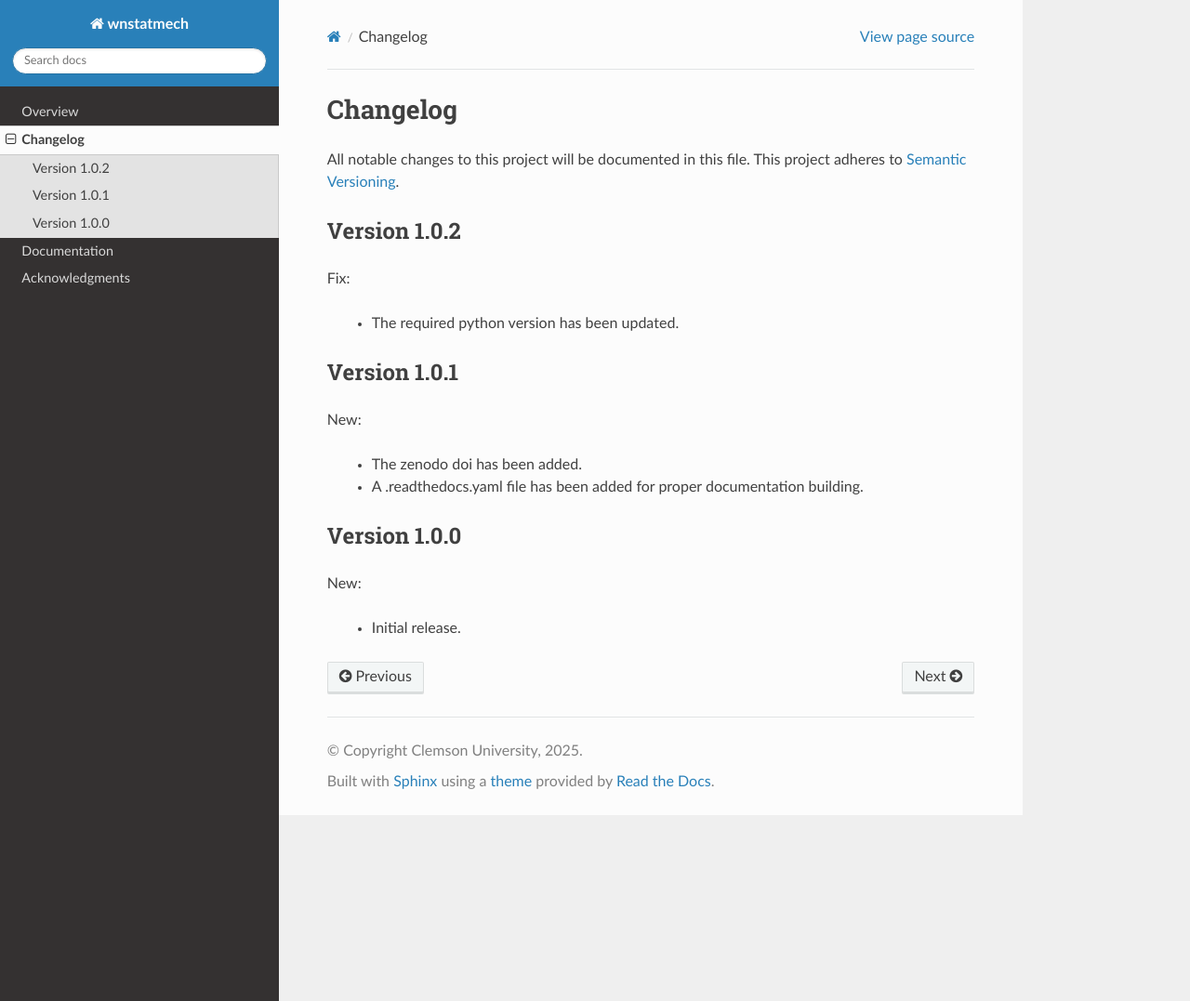
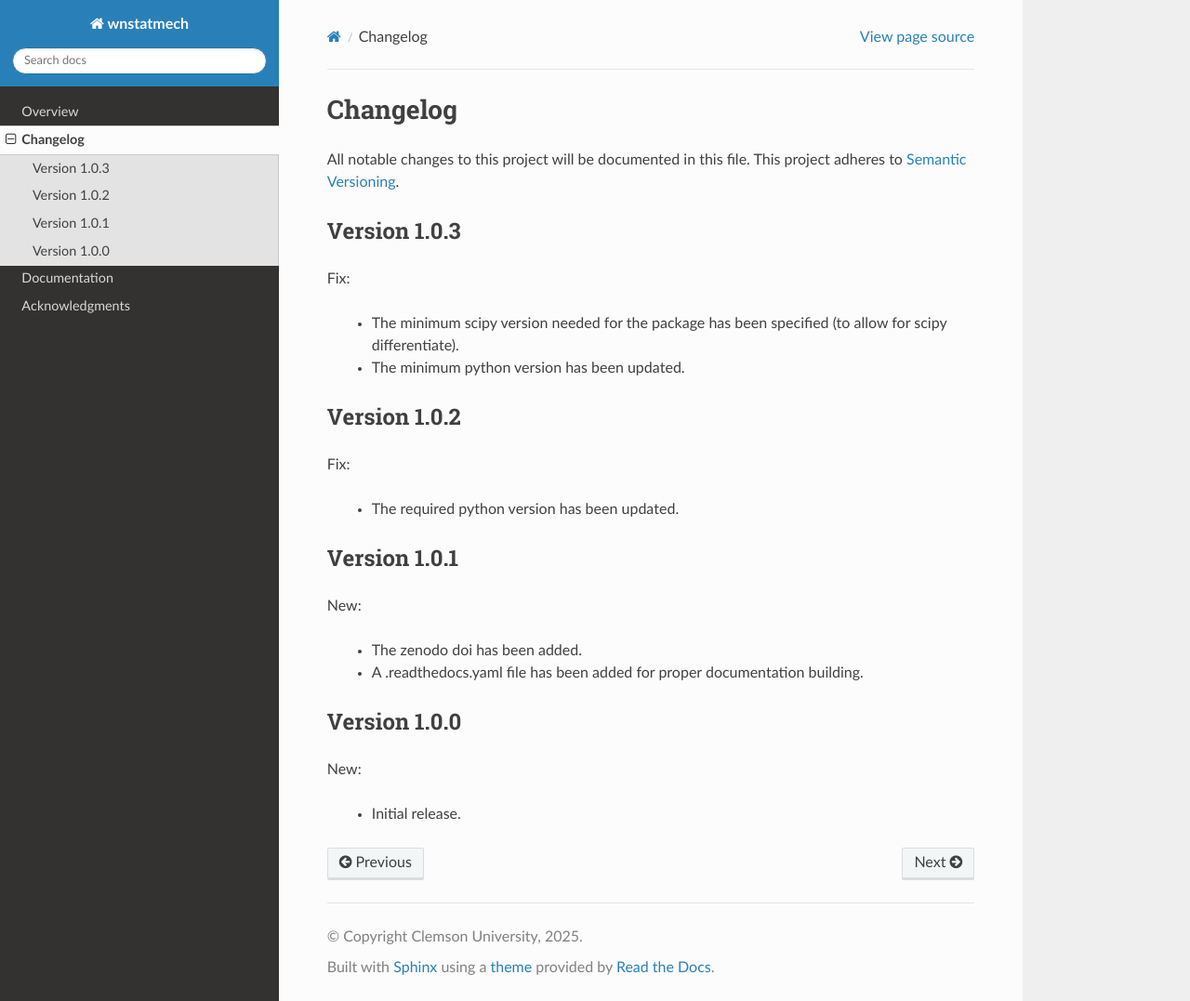
Before and after one commit to mbradle/wnstatmech, a Sphinx documentation site: the page built from doc/source/changelog.rst, in a window 1280 px wide and 1077 px high. Shown: the whole window at 93% size. Built offline with Sphinx 7.4.7 and the Read the Docs theme 3.1.0, drawn with Linux system fonts in a browser that asks for light colours.

Commit message:
Update minimum scipy and python versions.

```diff
--- a/doc/source/changelog.rst
+++ b/doc/source/changelog.rst
@@ -3,6 +3,15 @@ Changelog
 
 All notable changes to this project will be documented in this file.  This
 project adheres to `Semantic Versioning <http://semver.org/spec/v2.0.0.html>`_.
+
+Version 1.0.3
+-------------
+
+Fix:
+
+  * The minimum scipy version needed for the package has been specified (to allow
+    for scipy differentiate).
+  * The minimum python version has been updated.
 
 Version 1.0.2
 -------------
--- a/pyproject.toml
+++ b/pyproject.toml
@@ -8,9 +8,9 @@ exclude = ["tutorial*"]
 
 [project]
 name = "wnstatmech"
-version = "1.0.2"
+version = "1.0.3"
 dependencies = ["scipy", "numpy", "gslconsts"]
-requires-python = ">=3.10"
+requires-python = ">=3.9"
 authors = [
   {name = "Bradley S. Meyer", email = "mbradle@g.clemson.edu"},
   {name = "Lucas S. Walls", email = "lwalls@g.clemson.edu"},
--- a/wnstatmech/__about__.py
+++ b/wnstatmech/__about__.py
@@ -13,6 +13,6 @@ __all__ = [
 
 __title__ = "wnstatmech"
 __summary__ = "Python project to handle thermodynamics of fermions and bosons."
-__version__ = "1.0.2"
+__version__ = "1.0.3"
 __author__ = "Clemson University"
 __copyright__ = "Clemson University, 2025"
```
Also changed, not shown: 1 other file.
